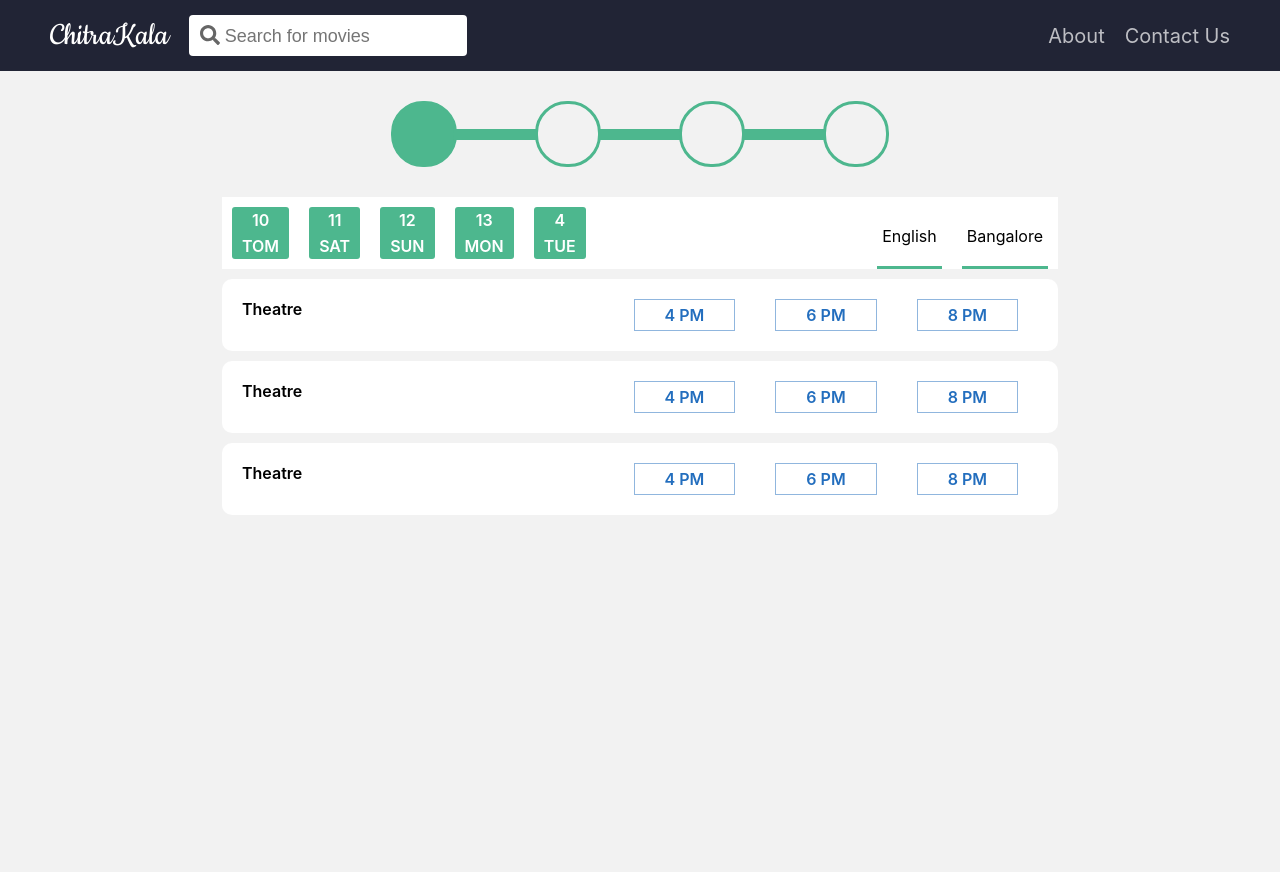
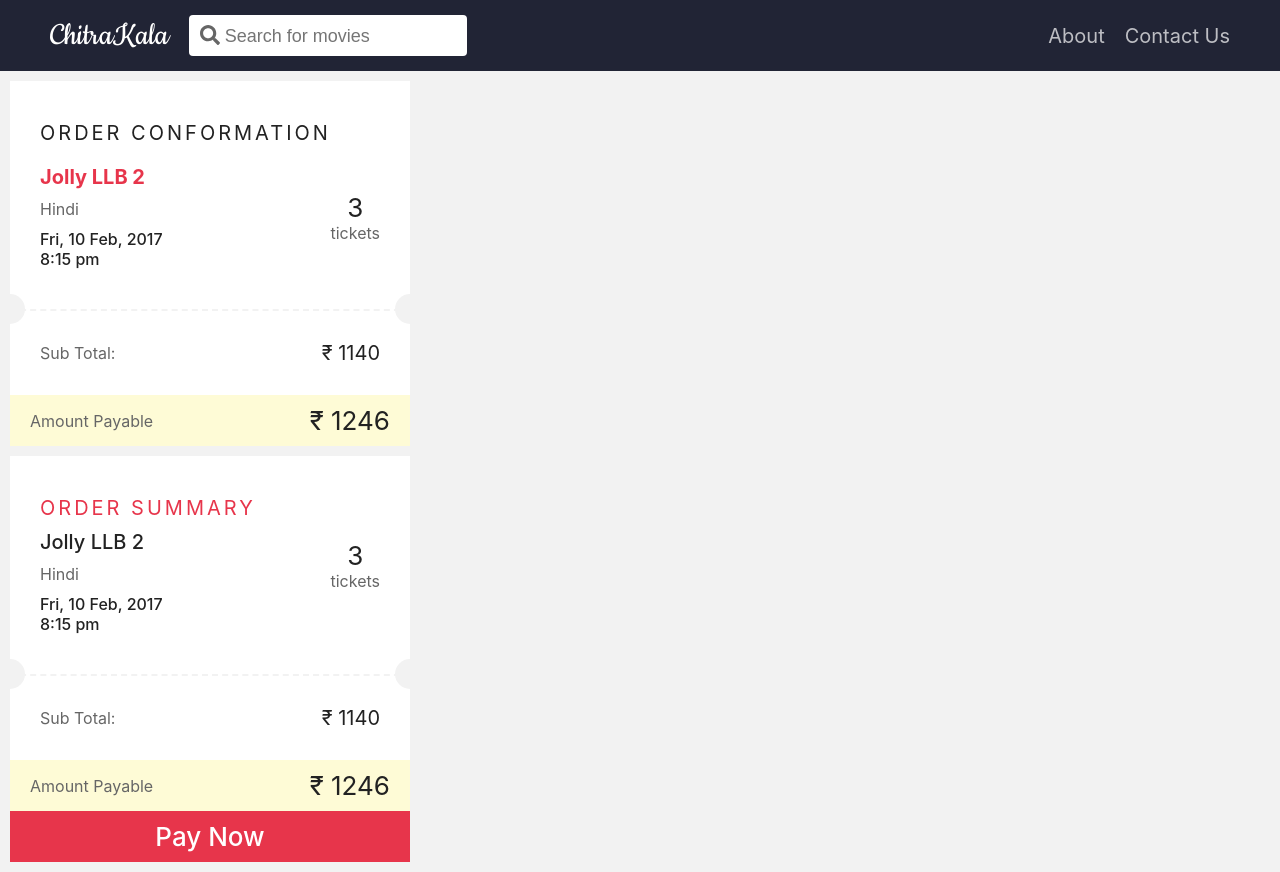
Before and after one commit to arjun1237/Chitrakala, a React (Create React App) app: page / in a window 1280 px wide. Before the commit the page ends 800 px from the top, so only its background shows below. Built offline with nearby package versions, Linux system fonts and the light colour scheme.

Commit message:
STYLING: Conformation Page and Summary page added

```diff
--- a/src/App.js
+++ b/src/App.js
@@ -3,14 +3,17 @@ import './App.css';
 import Navbar from './components/Navbar'
 import LandingPage from './components/LandingPage/LandingPage'
 import Booking from './components/Booking/Booking';
-
+import ConformationPage from './components/Booking/ConformationPage'
+import SummaryPage from './components/Booking/SummaryPage'
 
 function App() {
   return (
     <div className="App">
         <Navbar />
         {/* <LandingPage/> */}
-        <Booking />
+        {/* <Booking /> */}
+        <ConformationPage />
+        <SummaryPage />
     </div>
   );
 }
--- /dev/null
+++ b/src/components/Booking/ConformationPage.jsx
@@ -0,0 +1,46 @@
+import React from "react";
+import { StyledTicket } from "../../styling/StyledComponents";
+
+class ConformationPage extends React.Component {
+	constructor(props) {
+		super(props);
+	}
+
+	render() {
+		return (
+			<StyledTicket>
+				<div className="topDiv">
+					<div className="mtb textLarge1 textSpaced textDark">
+						ORDER CONFORMATION
+					</div>
+					<div className="flexEqual">
+						<div>
+							<div className="mtb textB2 textLarge1 textRed">Jolly LLB 2</div>
+							<div className="mtb textSecondary">Hindi</div>
+							<div class="mtb textDark textB1">
+								<div>Fri, 10 Feb, 2017</div>
+								<div>8:15 pm</div>
+							</div>
+						</div>
+						<div className="textCenter">
+							<div className="textLarge3 textDark">3</div>
+							<div className="textSecondary">tickets</div>
+						</div>
+					</div>
+				</div>
+				<div className="bottomDiv">
+					<div className="flexEqual">
+						<div className="textSecondary">Sub Total:</div>
+						<div className="textDark textLarge1">₹ 1140</div>
+					</div>
+				</div>
+				<div className="yellowDiv flexEqual">
+					<div className="textSecondary">Amount Payable</div>
+					<div className="textLarge3 textDark">₹ 1246</div>
+				</div>
+			</StyledTicket>
+		);
+	}
+}
+
+export default ConformationPage;
--- /dev/null
+++ b/src/components/Booking/SummaryPage.jsx
@@ -0,0 +1,49 @@
+import React from "react";
+import { StyledTicket } from "../../styling/StyledComponents";
+
+class SummaryPage extends React.Component {
+	constructor(props) {
+		super(props);
+	}
+
+	render() {
+		return (
+			<StyledTicket>
+				<div className="topDiv">
+					<div className="flexEqual">
+						<div>
+							<div className="mtb textLarge1 textSpaced textRed textSpaced">
+								ORDER SUMMARY
+							</div>
+							<div className="mtb textB1 textLarge1 textDark">Jolly LLB 2</div>
+							<div className="mtb textSecondary">Hindi</div>
+							<div class="mtb textDark textB1">
+								<div>Fri, 10 Feb, 2017</div>
+								<div>8:15 pm</div>
+							</div>
+						</div>
+						<div className="textCenter">
+							<div className="textLarge3 textDark">3</div>
+							<div className="textSecondary">tickets</div>
+						</div>
+					</div>
+				</div>
+				<div className="bottomDiv">
+					<div className="flexEqual">
+						<div className="textSecondary">Sub Total:</div>
+						<div className="textDark textLarge1">₹ 1140</div>
+					</div>
+				</div>
+				<div className="yellowDiv flexEqual">
+					<div className="textSecondary">Amount Payable</div>
+					<div className="textLarge3 textDark">₹ 1246</div>
+				</div>
+                <div className="button textCenter textLarge3 textB1">
+                    Pay Now
+                </div>
+			</StyledTicket>
+		);
+	}
+}
+
+export default SummaryPage;
--- a/src/components/Booking/css/Booking.module.css
+++ b/src/components/Booking/css/Booking.module.css
@@ -39,6 +39,7 @@
 .nametime{
     display: flex;
     justify-content: space-between;
+    align-items: center;
     padding: 20px;
     background-color: white;
     margin: 10px 0;
--- a/src/styling/StyledComponents.jsx
+++ b/src/styling/StyledComponents.jsx
@@ -29,10 +29,10 @@ export const StyledNavbar = Styled.div`
                 outline: none;
             }
         }
-        > div{
+        & > div{
             display: flex;
             align-items: center;
-            >* {
+            & > * {
                 margin: 10px;
             }
         }
@@ -53,3 +53,93 @@ export const StyledNavbar = Styled.div`
             font-size: 35px;
         }
 `;
+
+export const StyledTicket = Styled.div`
+	margin: 10px;
+	width: 400px;
+	.textDark {
+		color: ${color.textMain};
+	}
+	.textSecondary {
+		color: ${color.textSecondary};
+	}
+	.textRed {
+		color: ${color.themeMain};
+	}
+	.textSpaced {
+		letter-spacing: 3px;
+	}
+
+	.textLarge1 {
+		font-size: 20px;
+	}
+	.textLarge2 {
+		font-size: 23px;
+    }
+    .textLarge3 {
+		font-size: 26px;
+	}
+    .textB1 {
+		font-weight: 500;
+	}
+	.textB2 {
+		font-weight: 700;
+    }
+    .flexEqual{
+        align-items: center;
+        display: flex;
+
+        &>div:first-child{
+            flex:1;
+        }
+    }
+    .mt{
+        margin-top:10px;
+    }
+    .mtb{
+        margin:10px 0;
+    }
+    .mb{
+        margin-bottom:10px;
+    }
+    .textCenter{
+        text-align:center;
+    }
+	.topDiv::before {
+		content: "";
+		position: absolute;
+		width: 15px;
+		height: 30px;
+		border-radius: 15px 0 0 15px;
+		background-color: ${color.bgSecondary};
+		bottom: -15px;
+		right: 0px;
+	}
+	.topDiv::after {
+		content: "";
+		position: absolute;
+		width: 15px;
+		height: 30px;
+		border-radius: 0 15px 15px 0;
+		background-color: ${color.bgSecondary};
+		bottom: -15px;
+		left: 0px;
+	}
+	.topDiv {
+		border-bottom: 2px dashed ${color.bgSecondary};
+		position: relative;
+	}
+	> div {
+		background-color: ${color.bgWhite};
+		padding: 30px;
+    }
+    .yellowDiv{
+        background-color: #fefbd6;
+        padding:10px 20px;
+    }
+    .button{
+        background-color: ${color.bgMain};
+        color: ${color.textWhite};
+        padding:10px 20px;
+    }
+`;
--- /dev/null
+++ b/src/styling/StyledConformationPageComponents.jsx
@@ -0,0 +1,2 @@
+import Styled from "styled-components";
+import color from "./theme";
--- a/src/styling/test.css
+++ b/src/styling/test.css
@@ -1,3 +1,4 @@
 .class{
-
+    background-position: center;
+    background-size: contain;
 }
```
